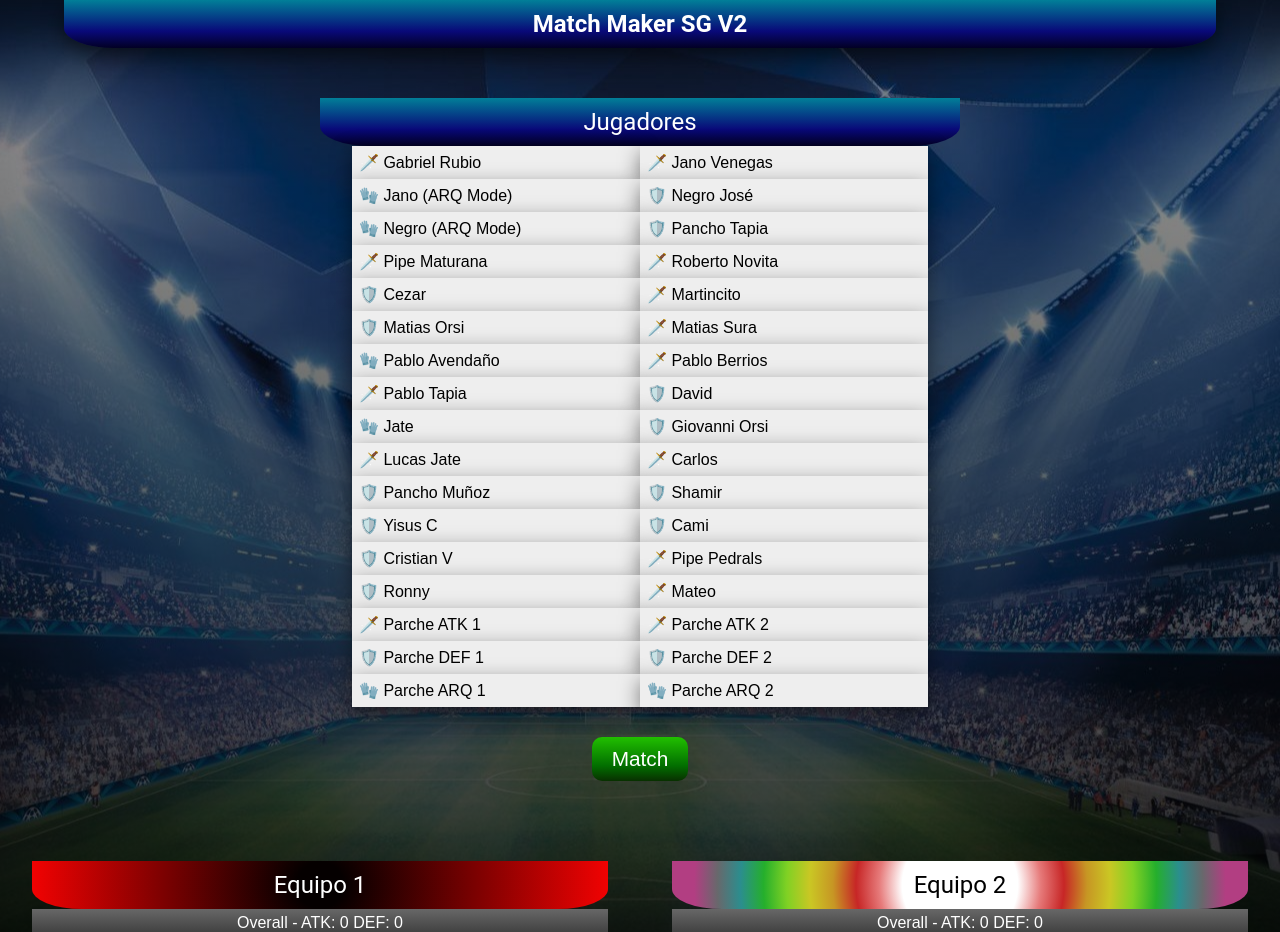
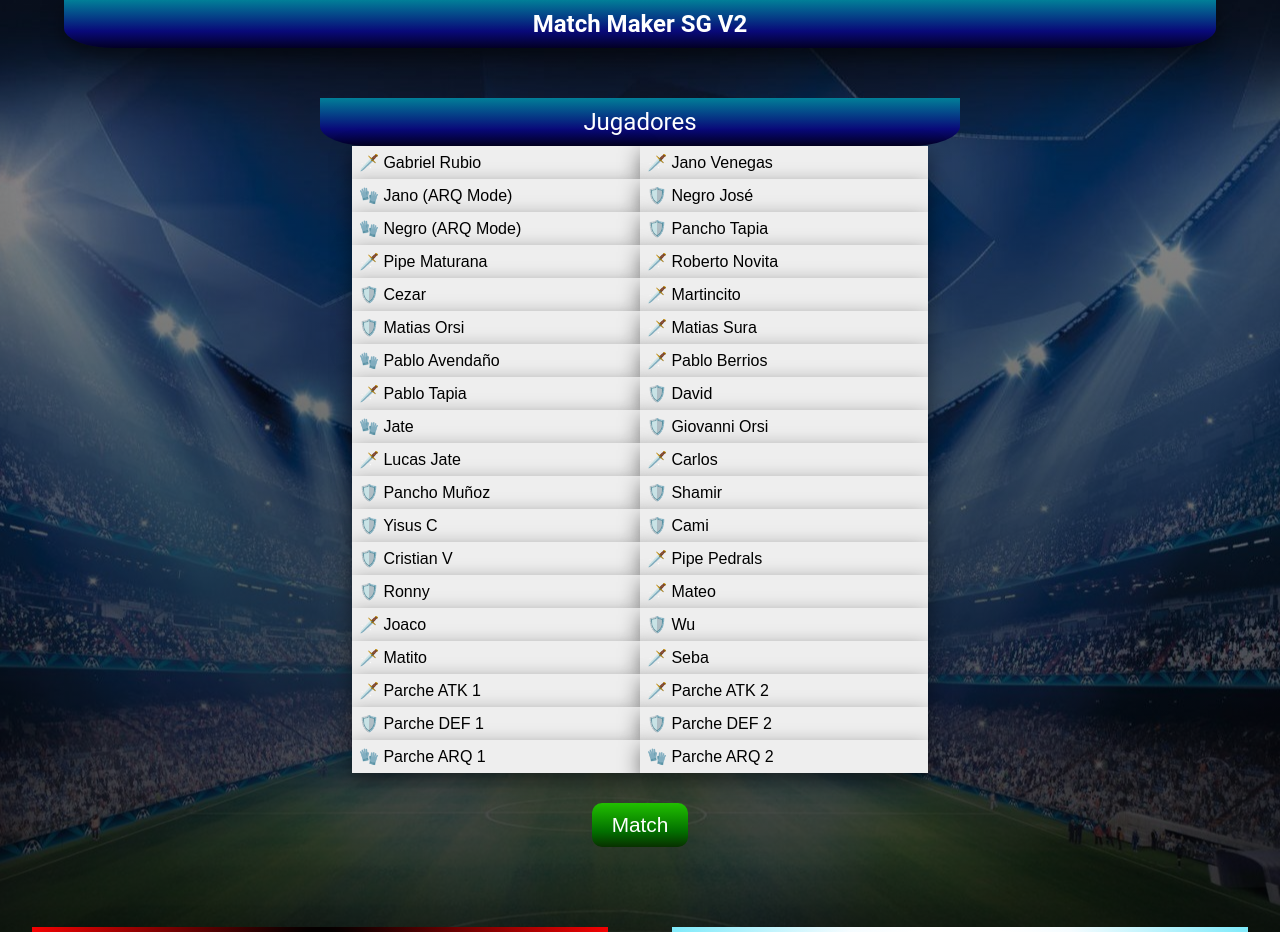
Before and after one commit to Arkegs/matchmaker, a React (Create React App) app: page / in a window 1280 px wide. Shown: the top 932 px of the page. Built offline with nearby package versions, Linux system fonts and the light colour scheme.

Commit message:
new players and new colors

```diff
--- a/src/components/TeamList/TeamList.styles.js
+++ b/src/components/TeamList/TeamList.styles.js
@@ -22,7 +22,7 @@ export const Content = styled.div`
     }
 
     .blackTeam{
-        background: radial-gradient(circle,rgba(255, 255, 255, 1) 0%, rgba(255, 255, 255, 1) 20%, rgba(230, 122, 122, 1) 28%, rgba(199, 38, 38, 1) 36%, rgba(199, 150, 36, 1) 44%, rgba(202, 199, 36, 1) 52%, rgba(128, 209, 36, 1) 60%, rgba(37, 175, 44, 1) 68%, rgba(43, 142, 142, 1) 76%, rgba(104, 104, 108, 1) 84%, rgba(178, 62, 130, 1) 92%);
+        background: radial-gradient(circle,rgba(255, 255, 255, 1) 16%, rgba(245, 252, 255, 1) 39%, rgba(127, 234, 250, 1) 100%);
         color: black;
     }
 
--- a/src/playerdata.js
+++ b/src/playerdata.js
@@ -2,7 +2,7 @@ export const database = [
     {
         id: "SG1",
         name: "🗡️ Gabriel Rubio",
-        sortName: "🗡️ Gabriel Rubio",
+        sortName: "ATK Gabriel Rubio",
         rank: 45,
         overall:{
             ATK: 58,
@@ -15,7 +15,7 @@ export const database = [
     {
         id: "SG2",
         name: "🗡️ Jano Venegas",
-        sortName: "🗡️ Jano Venegas",
+        sortName: "ATK Jano Venegas",
         rank: 40,
         overall:{
             ATK: 68,
@@ -28,7 +28,7 @@ export const database = [
     {
         id: "SG2-A",
         name: "🧤 Jano (ARQ Mode)",
-        sortName: "🧤 Jano (ARQ Mode)",
+        sortName: "XARQ Jano (ARQ Mode)",
         rank: 40,
         overall:{
             ATK: 10,
@@ -41,7 +41,7 @@ export const database = [
     {
         id: "SG3",
         name: "🛡️ Negro José",
-        sortName: "🛡️ Negro José",
+        sortName: "DEF Negro José",
         rank: 55,
         overall:{
             ATK: 45,
@@ -54,7 +54,7 @@ export const database = [
     {
         id: "SG3-A",
         name: "🧤 Negro (ARQ Mode)",
-        sortName: "🧤 Negro (ARQ Mode)",
+        sortName: "XARQ Negro (ARQ Mode)",
         rank: 55,
         overall:{
             ATK: 20,
@@ -67,7 +67,7 @@ export const database = [
     {
         id: "SG4",
         name: "🛡️ Pancho Tapia",
-        sortName: "🛡️ Pancho Tapia",
+        sortName: "DEF Pancho Tapia",
         rank: 45,
         overall:{
             ATK: 30,
@@ -80,7 +80,7 @@ export const database = [
     {
         id: "SG5",
         name: "🗡️ Pipe Maturana",
-        sortName: "🗡️ Pipe Maturana",
+        sortName: "ATK Pipe Maturana",
         rank: 75,
         overall:{
             ATK: 80,
@@ -93,7 +93,7 @@ export const database = [
     {
         id: "SG6",
         name: "🗡️ Roberto Novita",
-        sortName: "🗡️ Roberto Novita",
+        sortName: "ATK Roberto Novita",
         rank: 78,
         overall:{
             ATK: 85,
@@ -106,7 +106,7 @@ export const database = [
     {
         id: "SG7",
         name: "🛡️ Cezar",
-        sortName: "🛡️ Cezar",
+        sortName: "DEF Cezar",
         rank: 40,
         overall:{
             ATK: 45,
@@ -119,7 +119,7 @@ export const database = [
     {
         id: "SG8",
         name: "🗡️ Martincito",
-        sortName: "🗡️ Martincito",
+        sortName: "ATK Martincito",
         overall:{
             ATK: 74,
             DEF: 45,
@@ -132,7 +132,7 @@ export const database = [
     {
         id: "SG9",
         name: "🛡️ Matias Orsi",
-        sortName: "🛡️ Matias Orsi",
+        sortName: "DEF Matias Orsi",
         rank: 50,
         overall:{
             ATK: 42,
@@ -145,7 +145,7 @@ export const database = [
     {
         id: "SG10",
         name: "🗡️ Matias Sura",
-        sortName: "🗡️ Matias Sura",
+        sortName: "ATK Matias Sura",
         rank: 55,
         overall:{
             ATK: 69,
@@ -158,7 +158,7 @@ export const database = [
     {
         id: "SG11",
         name: "🧤 Pablo Avendaño",
-        sortName: "🧤 Pablo Avendaño",
+        sortName: "XARQ Pablo Avendaño",
         rank: 68,
         overall:{
             ATK: 30,
@@ -171,7 +171,7 @@ export const database = [
     {
         id: "SG12",
         name: "🗡️ Pablo Berrios",
-        sortName: "🗡️ Pablo Berrios",
+        sortName: "ATK Pablo Berrios",
         rank: 80,
         overall:{
             ATK: 90,
@@ -184,7 +184,7 @@ export const database = [
     {
         id: "SG13",
         name: "🗡️ Pablo Tapia",
-        sortName: "🗡️ Pablo Tapia",
+        sortName: "ATK Pablo Tapia",
         rank: 65,
         overall:{
             ATK: 66,
@@ -197,7 +197,7 @@ export const database = [
     {
         id: "SG14",
         name: "🛡️ David",
-        sortName: "🛡️ David",
+        sortName: "DEF David",
         rank: 88,
         overall:{
             ATK: 40,
@@ -210,7 +210,7 @@ export const database = [
     {
         id: "SG15",
         name: "🧤 Jate",
-        sortName: "🧤 Jate",
+        sortName: "XARQ Jate",
         rank: 70,
         overall:{
             ATK: 26,
@@ -223,7 +223,7 @@ export const database = [
     {
         id: "SG17",
         name: "🛡️ Giovanni Orsi",
-        sortName: "🛡️ Giovanni Orsi",
+        sortName: "DEF Giovanni Orsi",
         rank: 55,
         overall:{
             ATK: 30,
@@ -236,7 +236,7 @@ export const database = [
     {
         id: "SG18",
         name: "🗡️ Lucas Jate",
-        sortName: "🗡️ Lucas Jate",
+        sortName: "ATK Lucas Jate",
         rank: 65,
         overall:{
             ATK: 70,
@@ -249,7 +249,7 @@ export const database = [
     {
         id: "SG19",
         name: "🗡️ Carlos",
-        sortName: "🗡️ Carlos",
+        sortName: "ATK Carlos",
         rank: 65,
         overall:{
             ATK: 77,
@@ -262,7 +262,7 @@ export const database = [
     {
         id: "SG20",
         name: "🛡️ Pancho Muñoz",
-        sortName: "🛡️ Pancho Muñoz",
+        sortName: "DEF Pancho Muñoz",
         rank: 65,
         overall:{
             ATK: 60,
@@ -275,7 +275,7 @@ export const database = [
     {
         id: "SG21",
         name: "🛡️ Shamir",
-        sortName: "🛡️ Shamir",
+        sortName: "DEF Shamir",
         rank: 65,
         overall:{
             ATK: 40,
@@ -288,7 +288,7 @@ export const database = [
     {
         id: "SG22",
         name: "🛡️ Yisus C",
-        sortName: "🛡️ Yisus C",
+        sortName: "DEF Yisus C",
         rank: 65,
         overall:{
             ATK: 35,
@@ -301,7 +301,7 @@ export const database = [
     {
         id: "SG23",
         name: "🛡️ Cami",
-        sortName: "🛡️ Cami",
+        sortName: "DEF Cami",
         rank: 65,
         overall:{
             ATK: 55,
@@ -314,7 +314,7 @@ export const database = [
     {
         id: "SG24",
         name: "🛡️ Cristian V",
-        sortName: "🛡️ Cristian V",
+        sortName: "DEF Cristian V",
         rank: 65,
         overall:{
             ATK: 65,
@@ -327,10 +327,10 @@ export const database = [
     {
         id: "SG25",
         name: "🗡️ Pipe Pedrals",
-        sortName: "🗡️ Pipe Pedrals",
+        sortName: "ATK Pipe Pedrals",
         rank: 65,
         overall:{
-            ATK: 65,
+            ATK: 60,
             DEF: 60,
             ARQ: 0
         },
@@ -340,11 +340,11 @@ export const database = [
     {
         id: "SG26",
         name: "🛡️ Ronny",
-        sortName: "🛡️ Ronny",
+        sortName: "DEF Ronny",
         rank: 65,
         overall:{
-            ATK: 60,
-            DEF: 65,
+            ATK: 50,
+            DEF: 75,
             ARQ: 0
         },
         position: 'DEF',
@@ -353,11 +353,63 @@ export const database = [
     {
         id: "SG27",
         name: "🗡️ Mateo",
-        sortName: "🗡️ Mateo",
+        sortName: "ATK Mateo",
+        rank: 65,
+        overall:{
+            ATK: 79,
+            DEF: 50,
+            ARQ: 0
+        },
+        position: 'ATK',
+        selected: false
+    },
+    {
+        id: "SG28",
+        name: "🗡️ Joaco",
+        sortName: "ATK Joaco",
         rank: 65,
         overall:{
             ATK: 65,
             DEF: 55,
+            ARQ: 0
+        },
+        position: 'ATK',
+        selected: false
+    },
+    {
+        id: "SG29",
+        name: "🛡️ Wu",
+        sortName: "DEF Wu",
+        rank: 65,
+        overall:{
+            ATK: 49,
+            DEF: 72,
+            ARQ: 0
+        },
+        position: 'DEF',
+        selected: false
+    },
+    {
+        id: "SG30",
+        name: "🗡️ Matito",
+        sortName: "ATK Matito",
+        rank: 65,
+        overall:{
+            ATK: 84,
+            DEF: 65,
+            ARQ: 0
+        },
+        position: 'ATK',
+        selected: false
+    },
+    {
+        id: "SG31",
+        name: "🗡️ Seba",
+        sortName: "ATK Seba",
+        rank: 65,
+        overall:{
+            ATK: 86,
+            DEF: 76,
             ARQ: 0
         },
         position: 'ATK',
```
